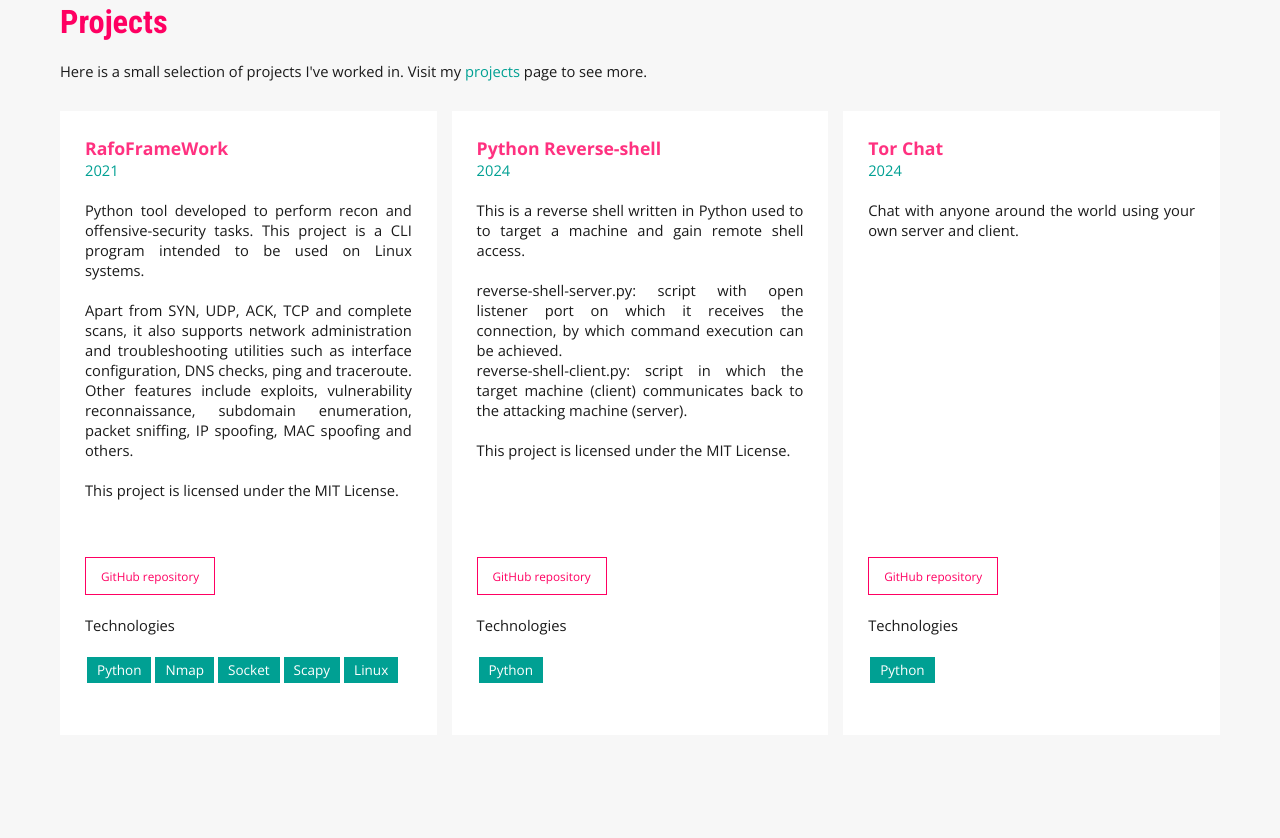
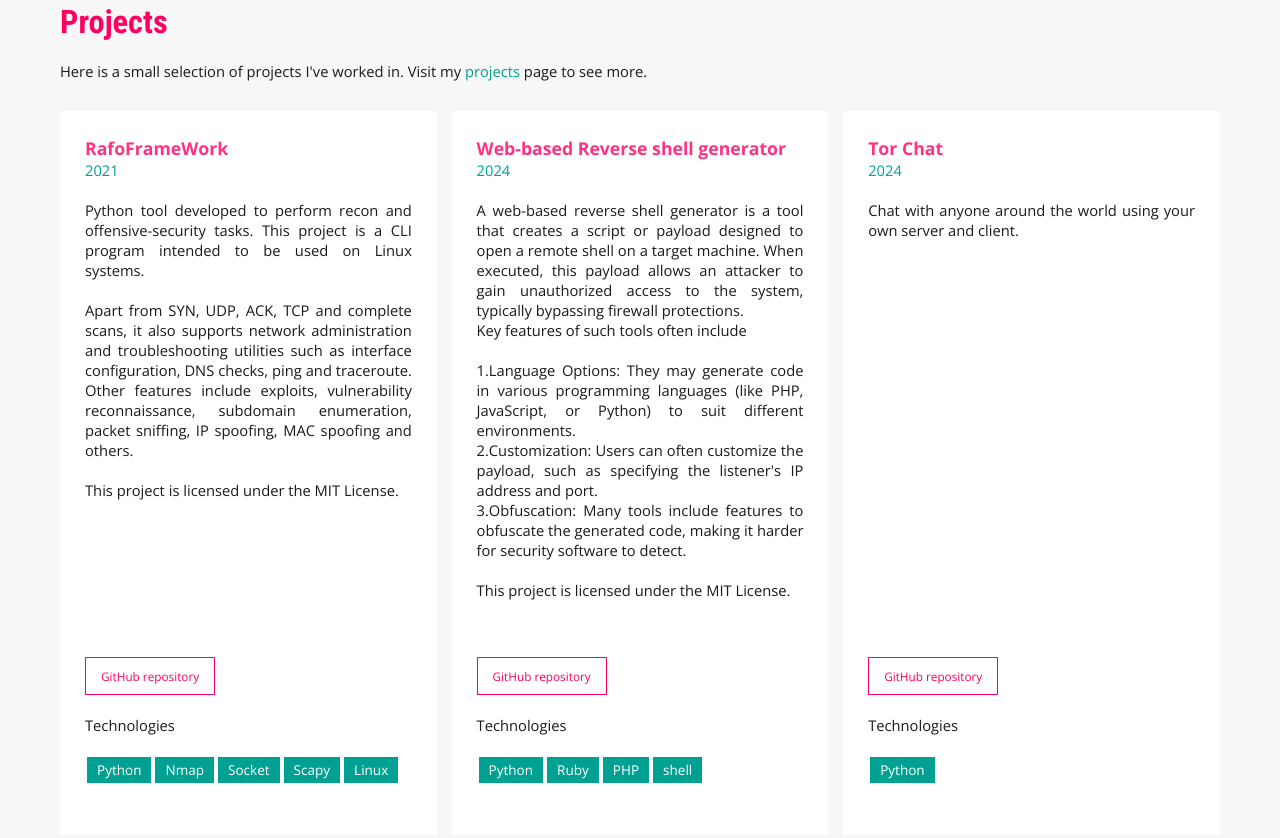
Before and after one commit to FALTOSPLOITER/NITHIENAACHINTHYA.github.io, a plain HTML site: page index.html in a window 1280 px wide. Shown: the part 1725-2563 px from the top of the page. Drawn offline with nearby package versions, Linux system fonts and the light colour scheme.

Commit message:
index.html

```diff
--- a/index.html
+++ b/index.html
@@ -59,9 +59,10 @@
                                             <li>Python</li>
                                             <li>Ruby</li>
                                             <li>Java</li>
-                                            <li>Bash</li>
+                                            <li>shell Scripting</li>
                                             <li>JavaScript</li>
                                             <li>Rust</li>
+                                            <li>C / C++</li>
                                         </div>
                                     </ul>
                             </div>
@@ -165,25 +166,29 @@
 
                     <div class="projectBoxIndex">
                         <div class="projectBoxTopContainer">
-                            <h2>Python Reverse-shell</h2>
+                            <h2>Web-based Reverse shell generator</h2>
                             <p class="highSec2">2024</p>
                             <br>
-                            <p>This is a reverse shell written in Python used to to target a machine and gain remote shell access.</p>
+                            <p>A web-based reverse shell generator is a tool that creates a script or payload designed to open a remote shell on a target machine. When executed, this payload allows an attacker to gain unauthorized access to the system, typically bypassing firewall protections.</p>
+                            <p>Key features of such tools often include</p>
                             <br>
-                            <p>reverse-shell-server.py: script with open listener port on which it receives the connection, by which command execution can be achieved.</p>
-                            <p>reverse-shell-client.py: script in which the target machine (client) communicates back to the attacking machine (server).</p>
+                            <p>1.Language Options: They may generate code in various programming languages (like PHP, JavaScript, or Python) to suit different environments.</p>
+                            <p>2.Customization: Users can often customize the payload, such as specifying the listener's IP address and port.</p>
+                            <p>3.Obfuscation: Many tools include features to obfuscate the generated code, making it harder for security software to detect.</p>
                             <br>
                             <p>This project is licensed under the MIT License.</p>
                             <br>
                         </div>
                         <div class="projectBoxBottomContainer">
-                            <div><a href="https://github.com/JINSPLOITER/python-Reverse-shell" target="_blank"><button class="githubRepoButton">GitHub repository</button></a></div>
+                            <div><a href="https://github.com/JINSPLOITER/Reverse-shell-generator" target="_blank"><button class="githubRepoButton">GitHub repository</button></a></div>
                             <br>
                             <p>Technologies</p>
                             <div class="techListContainer">
                                 <ul class="techList">
                                     <li>Python</li>
-
+                                    <li>Ruby</li>
+                                    <li>PHP</li>
+                                    <li>shell</li>
                                 </ul>
                             </div>
 
```
